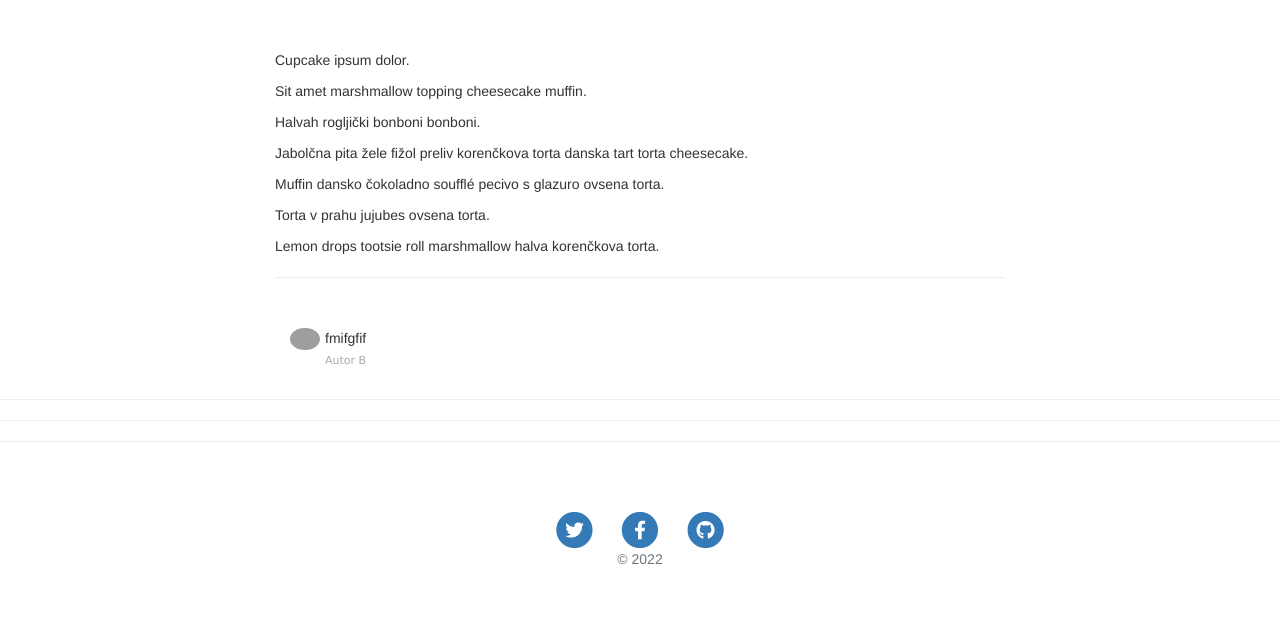
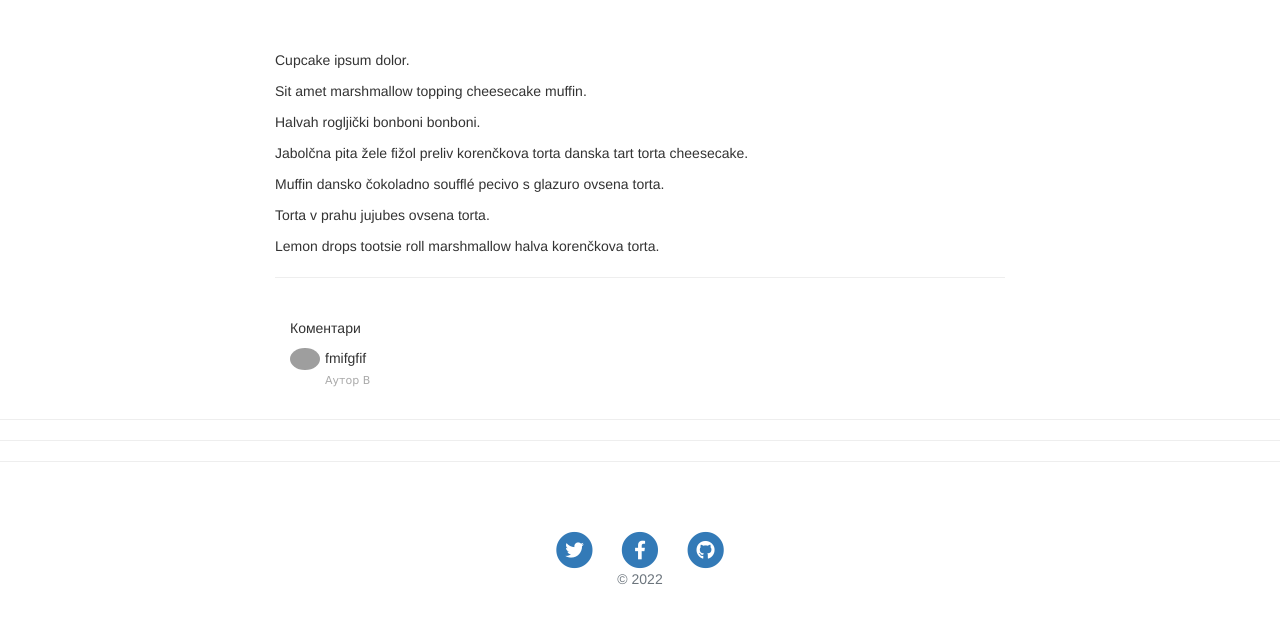
Before and after one commit to anasce/blog-sa-korisnicima-g, a Flask app: page /post/3 in a window 1280 px wide. Shown: the part 576-1215 px from the top of the page. Before the commit the page ends 1141 px from the top, so only its background shows below. Run offline with Flask 2, Linux system fonts and the light colour scheme; data comes from the database, SQL or seed files in the repository; both versions use the stored data as it was after the commit; some libraries are stand-ins or nearby versions; grey boxes are pictures that could not be loaded.

Commit message:
формат датума

```diff
--- a/main.py
+++ b/main.py
@@ -240,9 +240,8 @@ def add_new_post():
             subtitle=form.subtitle.data,
             body=form.body.data,
             img_url=form.img_url.data,
-
-
-            date=date.today().strftime("%B %d, %Y"),
+            #date=date.today().strftime("%B %d, %Y"),
+            date=date.today().strftime("%d.%m.%Y.")+" г.",
             reguser_id=sikor.id
         )
         db.session.add(new_post)
--- a/templates/post.html
+++ b/templates/post.html
@@ -55,6 +55,7 @@
             {% endif %}
             {% for komentar in komentari %}
             <div class="col-lg-8 col-md-10 mx-auto comment">
+                Коментари
                 <ul class="commentList">
                     <li>
                         <div class="commenterImage">
@@ -65,7 +66,7 @@
 
                                 {{ komentar.body|safe }}
                             </p>
-                            <span class="date sub-text">Autor {{komentar.au_k_i}}</span>
+                            <span class="date sub-text">Аутор {{komentar.au_k_i}}</span>
                         </div>
                     </li>
                 </ul>
```
Also changed, not shown: blog1.db.
